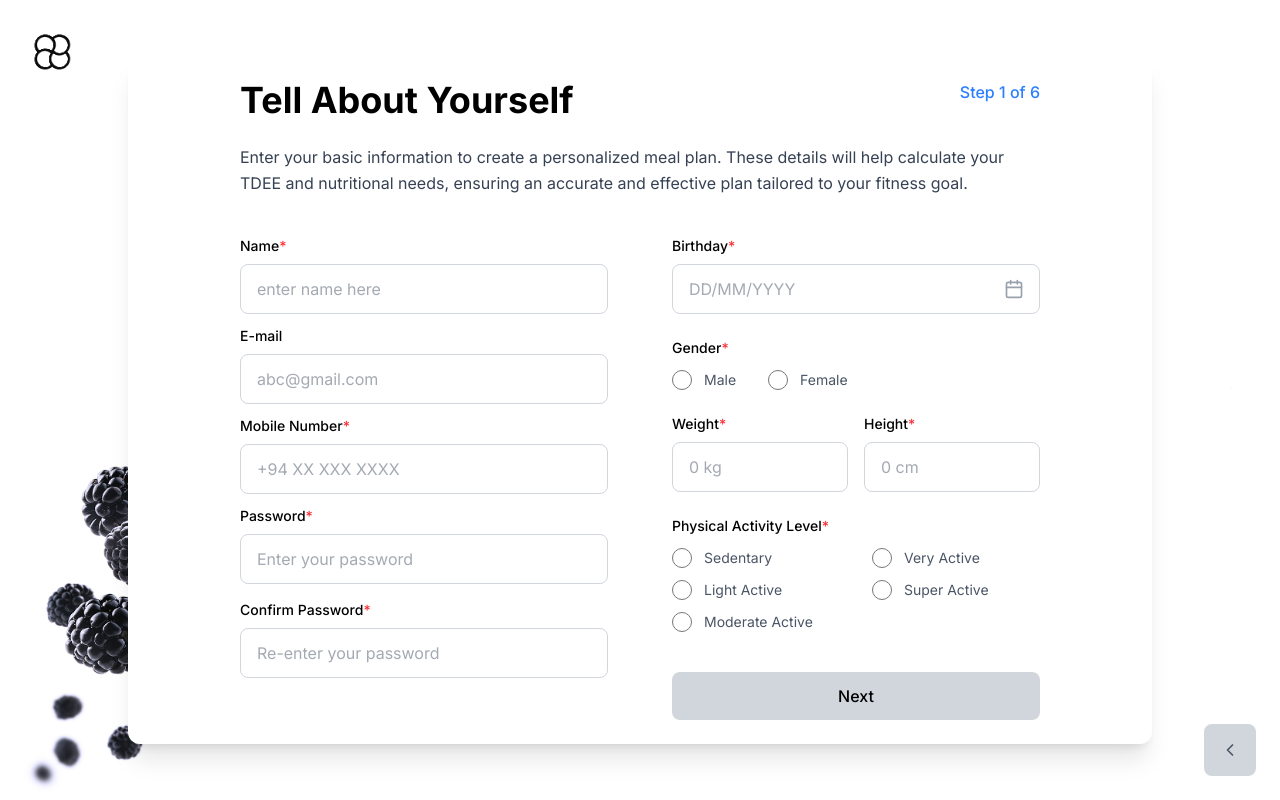
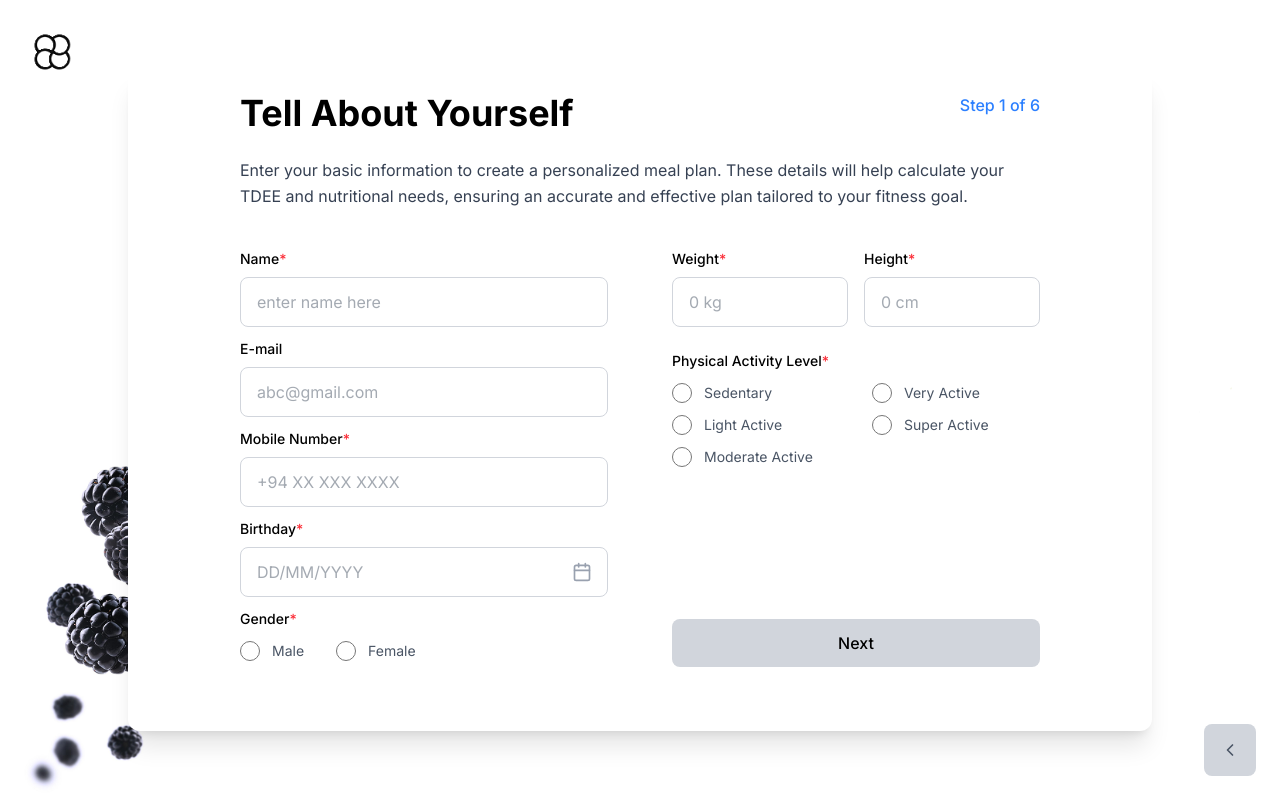
Before and after one commit to sandeepaMallawarachchi/fitbite, a React (Vite) app in the folder client/: page /SignUpStep1 in a window 1280 px wide. Built offline with nearby package versions, Linux system fonts and the light colour scheme.

Commit message:
fix: correct state setter name for confirmPasswordTouched in SignUpForm component feat: add form validation logic and navigation in TellABoutYouForm component

```diff
--- a/client/src/auth/SignUpForm.tsx
+++ b/client/src/auth/SignUpForm.tsx
@@ -14,7 +14,7 @@ export default function SignUpForm() {
   const [password, setPassword] = useState("");
   const [confirmPassword, setConfirmPassword] = useState("");
   const [passwordsMatch, setPasswordsMatch] = useState<boolean | null>(null);
-  const [confirmPasswordTouched, seConfirmPasswordTouched] = useState(false);
+  const [confirmPasswordTouched, setConfirmPasswordTouched] = useState(false);
 
   const [email, setEmail] = useState("");
   const [rememberMe, setRememberMe] = useState(false);
--- a/client/src/components/TellABoutYouForm.tsx
+++ b/client/src/components/TellABoutYouForm.tsx
@@ -1,8 +1,10 @@
 "use client";
 import React, { useState } from "react";
 import { Calendar, ChevronLeft } from "lucide-react";
+import { useNavigate } from "react-router-dom";
 
 function TellABoutYouForm() {
+  const navigate = useNavigate();
   const [formData, setFormData] = useState({
     name: "",
     weight: "",
@@ -13,8 +15,20 @@ function TellABoutYouForm() {
     gender: "",
     activityLevel: "",
     password: "",
-    confirmPassword: ""
+    confirmPassword: "",
   });
+  const isFormValid =
+    formData.name.trim() !== "" &&
+    formData.email.trim() !== "" &&
+    formData.mobileNumber.trim() !== "" &&
+    formData.birthday.trim() !== "" &&
+    formData.gender !== "" &&
+    formData.weight.trim() !== "" &&
+    formData.height.trim() !== "" &&
+    formData.activityLevel !== "" &&
+    formData.password !== "" &&
+    formData.confirmPassword !== "" &&
+    formData.password === formData.confirmPassword;
 
   const handleChange = (e) => {
     const { name, value } = e.target;
@@ -26,13 +40,15 @@ function TellABoutYouForm() {
 
   const handleSubmit = (e) => {
     e.preventDefault();
-    console.log("Form submitted:", formData);
-    // Handle form submission logic here
+    if (isFormValid) {
+      console.log("Form submitted:", formData);
+      navigate("/YourTDEE");
+    }
   };
 
   return (
     <div className="w-full max-h-80% bg-white px-6 md:px-10 ">
-      <div className="max-w-6xl mx-auto">
+      <div className="max-w-6xl mx-auto ">
         {/* Header */}
         <div className="flex flex-col md:flex-row justify-between items-center md:items-start mb-6 gap-2">
           <h1 className="text-2xl md:text-4xl font-bold text-black">
@@ -110,49 +126,6 @@ function TellABoutYouForm() {
                 required
               />
             </div>
-
-            <div>
-              <label
-                htmlFor="password"
-                className="block text-sm font-medium text-black mb-2"
-              >
-                Password<span className="text-red-500">*</span>
-              </label>
-              <input
-                type="password"
-                id="password"
-                name="password"
-                placeholder="Enter your password"
-                className="w-full px-4 py-3 border border-gray-300 rounded-lg focus:ring-2 focus:ring-blue-500 focus:border-transparent outline-none transition-all text-gray-600"
-                value={formData.password}
-                onChange={handleChange}
-                required
-              />
-            </div>
-
-            <div className="mt-4">
-              <label
-                htmlFor="confirmPassword"
-                className="block text-sm font-medium text-black mb-2"
-              >
-                Confirm Password<span className="text-red-500">*</span>
-              </label>
-              <input
-                type="password"
-                id="confirmPassword"
-                name="confirmPassword"
-                placeholder="Re-enter your password"
-                className="w-full px-4 py-3 border border-gray-300 rounded-lg focus:ring-2 focus:ring-blue-500 focus:border-transparent outline-none transition-all text-gray-600"
-                value={formData.confirmPassword}
-                onChange={handleChange}
-                required
-              />
-            </div>
-          </div>
-
-          {/* Right Column */}
-          <div className="space-y-6">
-
             {/* Birthday */}
             <div>
               <label
@@ -215,6 +188,10 @@ function TellABoutYouForm() {
                 </div>
               </div>
             </div>
+          </div>
+
+          {/* Right Column */}
+          <div className="space-y-6">
             {/* Weight and Height Row */}
             <div className="grid grid-cols-2 gap-4">
               {/* Weight Field */}
@@ -365,10 +342,15 @@ function TellABoutYouForm() {
             </div>
 
             {/* Next Button */}
-            <div className="pt-4">
+            <div className="pt-32 mb-10">
               <button
                 onClick={handleSubmit}
-                className="bg-gray-300 hover:bg-gray-400 text-black font-medium py-3 px-8 rounded-lg w-full transition-colors duration-200"
+                disabled={!isFormValid}
+                className={`font-medium py-3 px-8 rounded-lg w-full transition-colors duration-200 ${
+                  isFormValid
+                    ? "bg-green-300 text-white hover:opacity-90"
+                    : "bg-gray-300 text-black cursor-not-allowed"
+                }`}
               >
                 Next
               </button>
```
